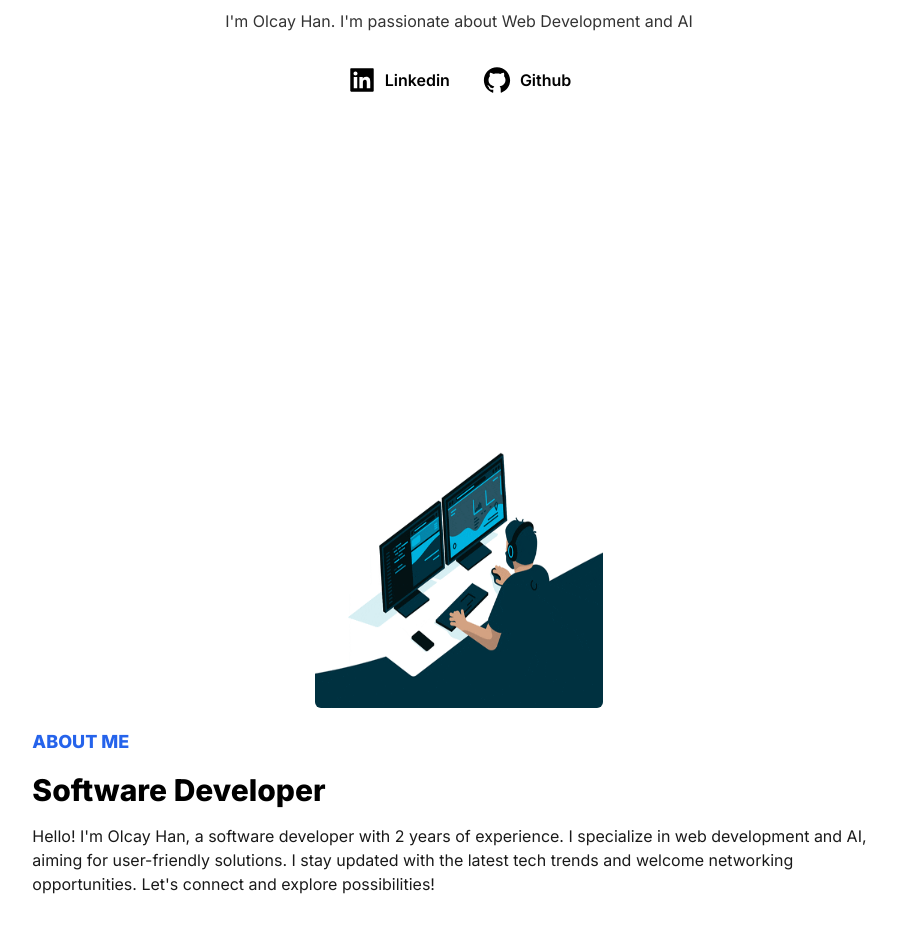
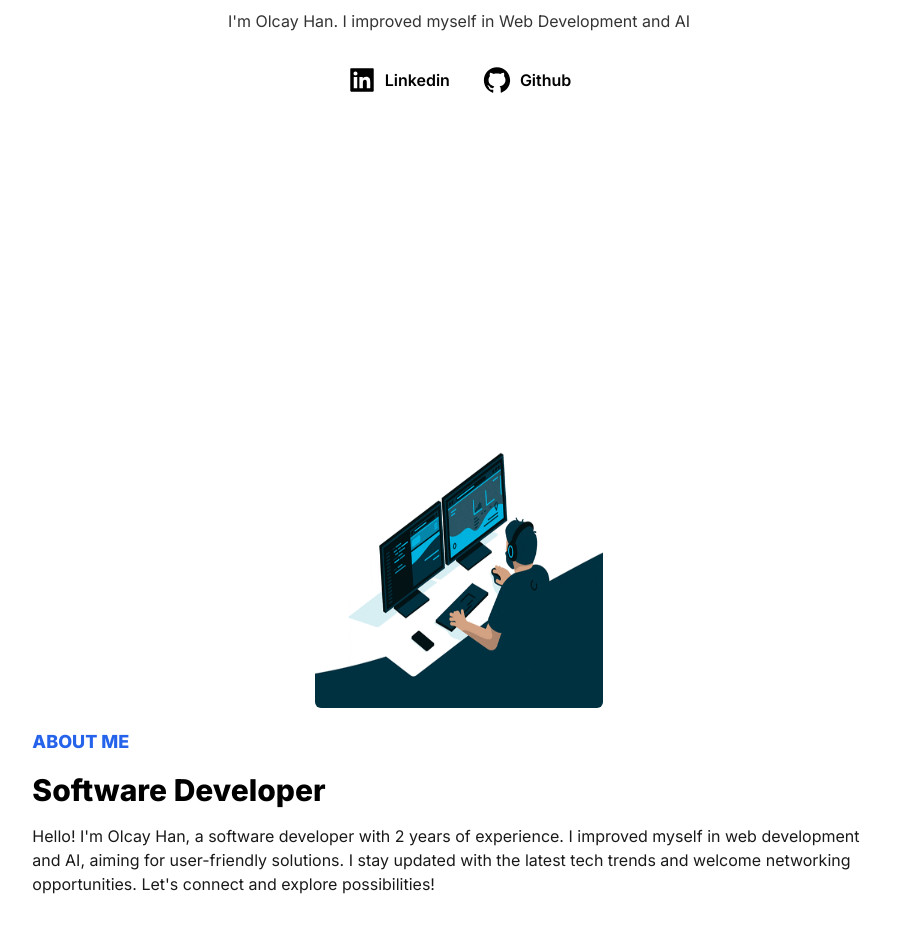
Before and after one commit to olcayhan/personal-porfolio, a Next.js app: page / in a window 1280 px wide. Shown: the part 542-1474 px from the top of the page, without its empty margins (181-1078 px from the left). Built offline with nearby package versions, Linux system fonts and the light colour scheme.

Commit message:
data changes

```diff
--- a/app/globals.css
+++ b/app/globals.css
@@ -2,11 +2,8 @@
 @tailwind components;
 @tailwind utilities;
 
-
-
 html,
 body,
 :root {
-  /* height: 100%; */
   scroll-behavior: smooth;
 }
--- a/components/Navbar.tsx
+++ b/components/Navbar.tsx
@@ -20,7 +20,6 @@ export default function Navbar() {
       window.removeEventListener("scroll", handleScroll);
     };
   }, []);
-
 
   return (
     <>
--- a/data/about.ts
+++ b/data/about.ts
@@ -2,5 +2,5 @@ export const about = {
   header: "ABOUT ME",
   title: "Software Developer",
   content:
-    "Hello! I'm Olcay Han, a software developer with 2 years of experience. I specialize in web development and AI, aiming for user-friendly solutions. I stay updated with the latest tech trends and welcome networking opportunities. Let's connect and explore possibilities!",
+    "Hello! I'm Olcay Han, a software developer with 2 years of experience. I improved myself in web development and AI, aiming for user-friendly solutions. I stay updated with the latest tech trends and welcome networking opportunities. Let's connect and explore possibilities!",
 };
--- a/data/main.ts
+++ b/data/main.ts
@@ -1,4 +1,4 @@
 export const main = {
   title: "Software Developer",
-  content: "I'm Olcay Han. I'm passionate about Web Development and AI",
+  content: "I'm Olcay Han. I improved myself in Web Development and AI",
 };
```
